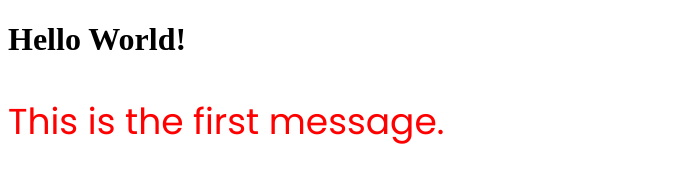
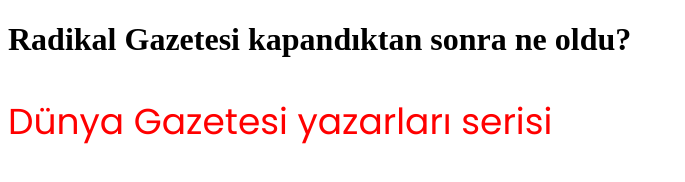
Before and after one commit to acevay/acevay.github.com, a plain HTML site: page index.html in a window 1280 px wide. Shown: the whole page, without its empty margins (0-685 px from the left). Drawn offline with Linux system fonts and the light colour scheme.

Commit message:
Update index.html

```diff
--- a/index.html
+++ b/index.html
@@ -7,8 +7,8 @@
   <link rel="stylesheet" href="https://fonts.googleapis.com/css?family=Poppins">
 </head>
 <body>
-    <h1>Hello World!</h1>
-    <p>This is the first message.</p>
+    <h1>Radikal Gazetesi kapandıktan sonra ne oldu?</h1>
+    <p>Dünya Gazetesi yazarları serisi</p>
 
 
 </body>
```
